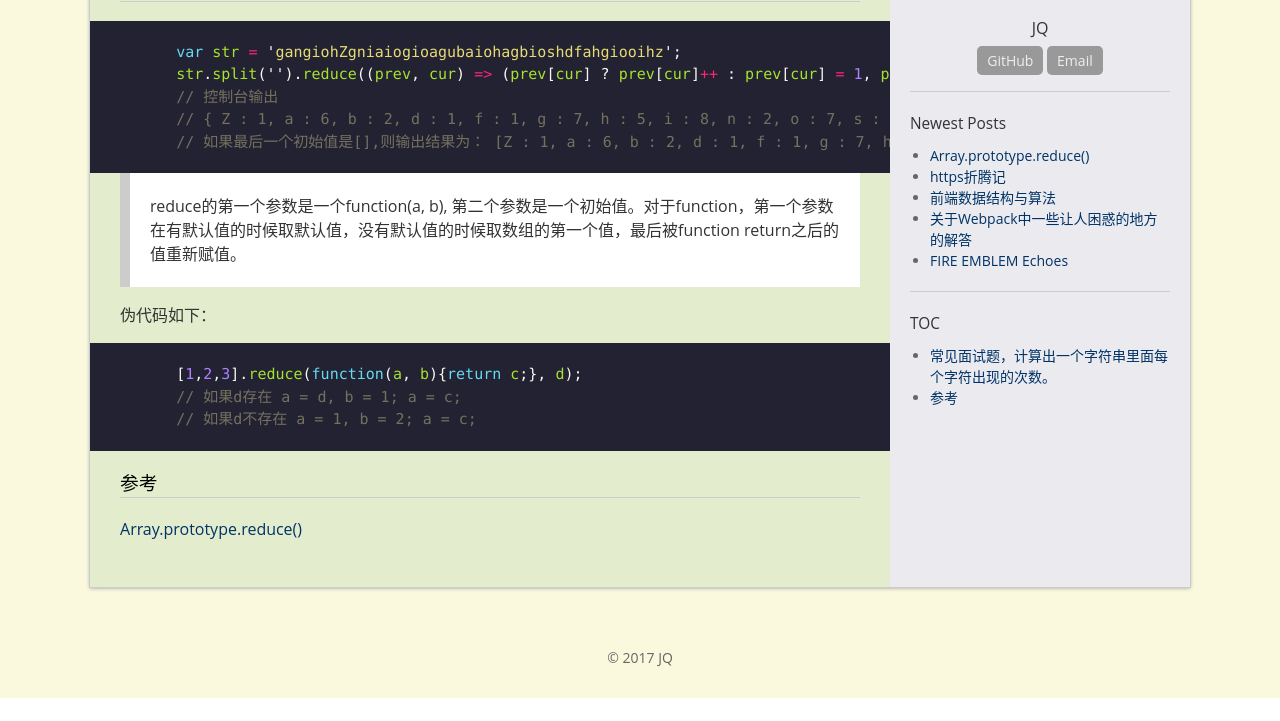
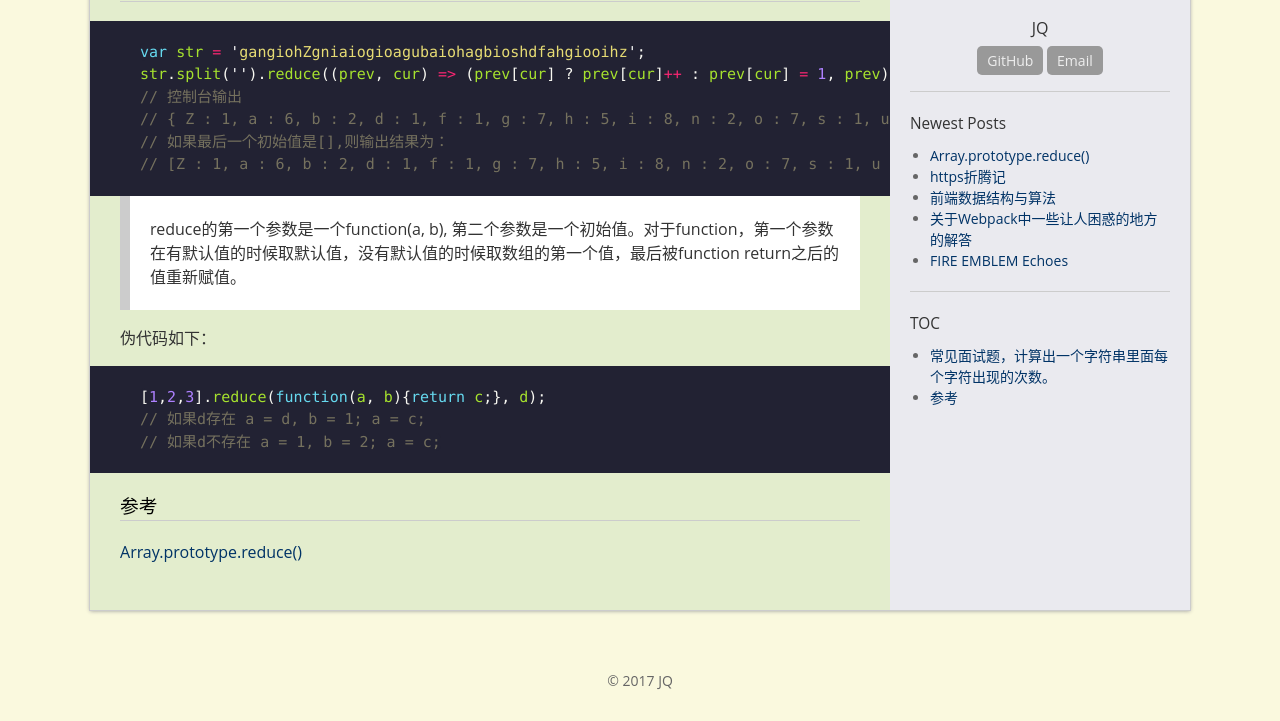
Before and after one commit to jqroom/jqroom.com, a Jekyll site: the page built from docs/_posts/2017-07-14-techstack-js-reduce.md, in a window 1280 px wide, cut to the strip 261-982 px from the top of the page. Built offline with Jekyll 4.4.1, drawn with Linux system fonts in a browser that asks for light colours; before the commit the page ends 959 px from its top, so only the background shows below that.

````diff
--- a/docs/_posts/2017-07-14-techstack-js-reduce.md
+++ b/docs/_posts/2017-07-14-techstack-js-reduce.md
@@ -9,20 +9,21 @@
 ### 常见面试题，计算出一个字符串里面每个字符出现的次数。
 
 ```javascript
-    var str = 'gangiohZgniaiogioagubaiohagbioshdfahgiooihz';
-    str.split('').reduce((prev, cur) => (prev[cur] ? prev[cur]++ : prev[cur] = 1, prev), {});
-    // 控制台输出
-    // { Z : 1, a : 6, b : 2, d : 1, f : 1, g : 7, h : 5, i : 8, n : 2, o : 7, s : 1, u : 1, z : 1 }
-    // 如果最后一个初始值是[],则输出结果为： [Z : 1, a : 6, b : 2, d : 1, f : 1, g : 7, h : 5, i : 8, n : 2, o : 7, s : 1, u : 1, z : 1]
+var str = 'gangiohZgniaiogioagubaiohagbioshdfahgiooihz';
+str.split('').reduce((prev, cur) => (prev[cur] ? prev[cur]++ : prev[cur] = 1, prev), {});
+// 控制台输出
+// { Z : 1, a : 6, b : 2, d : 1, f : 1, g : 7, h : 5, i : 8, n : 2, o : 7, s : 1, u : 1, z : 1 }
+// 如果最后一个初始值是[],则输出结果为：
+// [Z : 1, a : 6, b : 2, d : 1, f : 1, g : 7, h : 5, i : 8, n : 2, o : 7, s : 1, u : 1, z : 1]
 ```
 
 > reduce的第一个参数是一个function(a, b), 第二个参数是一个初始值。对于function，第一个参数在有默认值的时候取默认值，没有默认值的时候取数组的第一个值，最后被function return之后的值重新赋值。
 
 伪代码如下：
 ```javascript
-    [1,2,3].reduce(function(a, b){return c;}, d);
-    // 如果d存在 a = d, b = 1; a = c;
-    // 如果d不存在 a = 1, b = 2; a = c;
+[1,2,3].reduce(function(a, b){return c;}, d);
+// 如果d存在 a = d, b = 1; a = c;
+// 如果d不存在 a = 1, b = 2; a = c;
 ```
 
 ### 参考
````
